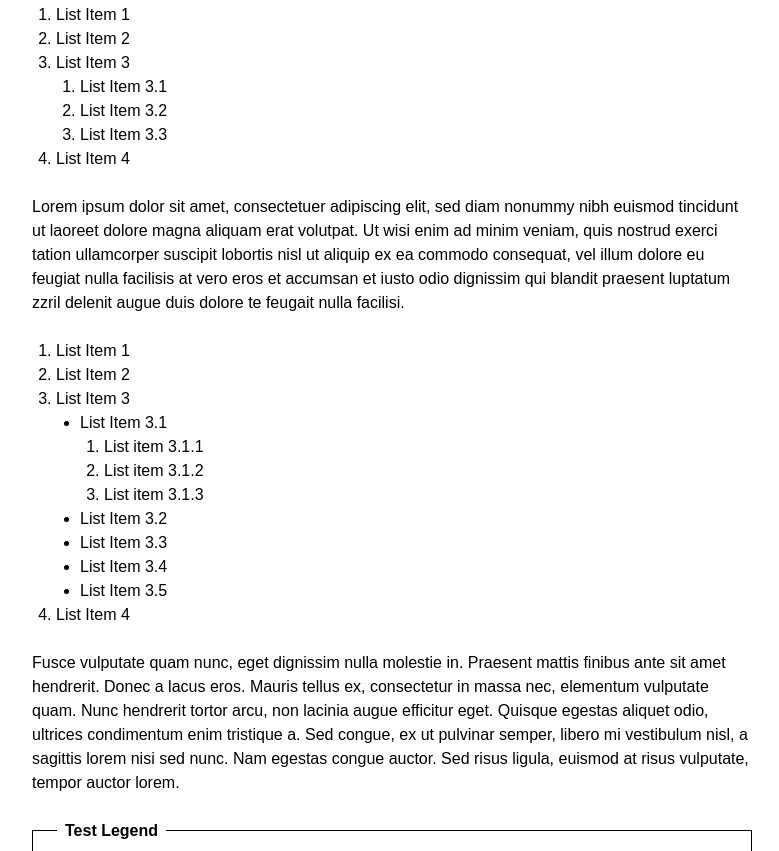
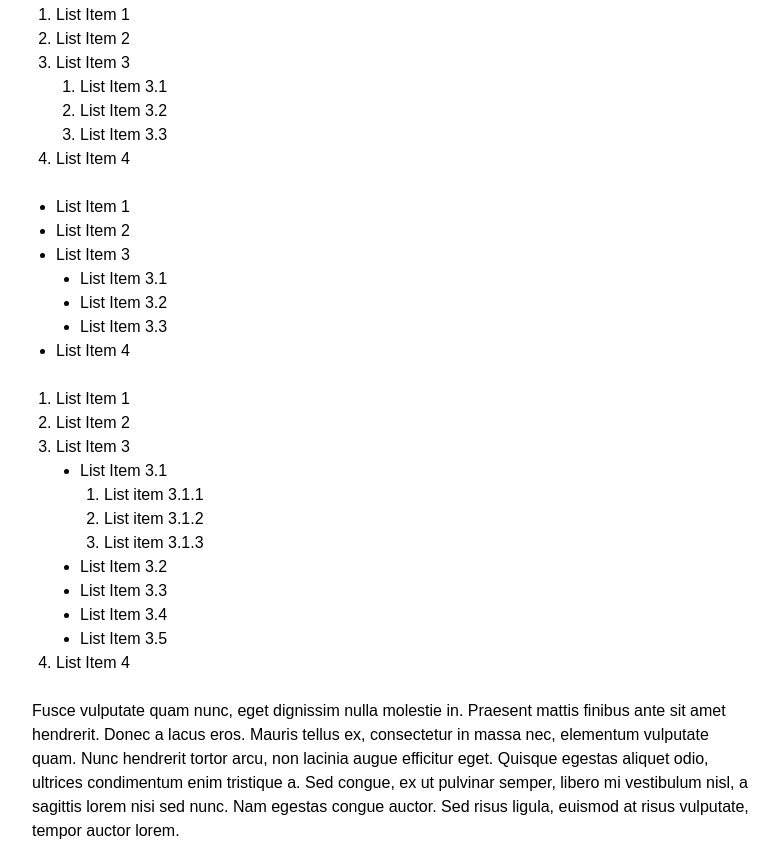
Before and after one commit to taufik-nurrohman/layout, a plain HTML site: page index.html in a window 1280 px wide. Shown: the part 2182-3033 px from the top of the page, without its empty margins (248-1027 px from the left). Drawn offline with Linux system fonts and the light colour scheme.

Commit message:
TODO: Documentation

```diff
--- a/index.html
+++ b/index.html
@@ -30,7 +30,7 @@
 <p>Paragraph</p>
 <p><small>Small</small></p>
 <p>Suspendisse in sagittis purus, at lobortis tortor. Donec faucibus, urna eget volutpat mollis, ligula erat tincidunt neque, sit amet pharetra libero metus at mauris. Aliquam metus neque, pellentesque id euismod vel, fermentum et nisl. Sed vulputate ipsum dapibus augue sollicitudin cursus. Vestibulum ante ipsum primis in faucibus orci luctus et ultrices posuere cubilia curae; Phasellus bibendum pulvinar ipsum ut condimentum. Ut vitae rutrum leo.</p>
-<p>Lorem <strong>bold</strong> ipsum dolor <em>italic</em> sit amet, consectetuer <code>code</code> adipiscing elit, sed diam nonummy nibh euismod <mark>mark</mark> tincidunt ut laoreet <kbd>kbd</kbd> dolore magna aliquam erat volutpat. Ut wisi <del>del</del> enim <ins>ins</ins> ad minim veniam, quis nostrud H<sub>2</sub>O exerci tation 10<sup>2</sup> ullamcorper suscipit lobortis nisl ut aliquip ex ea commodo consequat.</p>
+<p>Lorem <strong>bold</strong> ipsum dolor <em>italic</em> sit amet, <small>small</small> consectetuer <code>code</code> adipiscing elit, sed diam <abbr title="Yo!">abbr</abbr> nonummy nibh euismod <mark>mark</mark> tincidunt ut laoreet <kbd>kbd</kbd> dolore magna aliquam erat volutpat. Ut wisi <del>del</del> enim <ins>ins</ins> ad minim veniam, quis nostrud H<sub>2</sub>O exerci tation 10<sup>2</sup> ullamcorper suscipit <dfn>dfn</dfn> lobortis nisl ut aliquip ex ea commodo consequat.</p>
 <pre><code>function foo(bar = true) {
     return bar ?? 'baz';
 }</code></pre>
@@ -74,7 +74,8 @@
 <ol>
   <li>List Item 1</li>
   <li>List Item 2</li>
-  <li>List Item 3 <ol>
+  <li>List Item 3
+    <ol>
       <li>List Item 3.1</li>
       <li>List Item 3.2</li>
       <li>List Item 3.3</li>
@@ -82,11 +83,23 @@
   </li>
   <li>List Item 4</li>
 </ol>
-<p>Lorem ipsum dolor sit amet, consectetuer adipiscing elit, sed diam nonummy nibh euismod tincidunt ut laoreet dolore magna aliquam erat volutpat. Ut wisi enim ad minim veniam, quis nostrud exerci tation ullamcorper suscipit lobortis nisl ut aliquip ex ea commodo consequat, vel illum dolore eu feugiat nulla facilisis at vero eros et accumsan et iusto odio dignissim qui blandit praesent luptatum zzril delenit augue duis dolore te feugait nulla facilisi.</p>
+<ul>
+  <li>List Item 1</li>
+  <li>List Item 2</li>
+  <li>List Item 3
+    <ul>
+      <li>List Item 3.1</li>
+      <li>List Item 3.2</li>
+      <li>List Item 3.3</li>
+    </ul>
+  </li>
+  <li>List Item 4</li>
+</ul>
 <ol>
   <li>List Item 1</li>
   <li>List Item 2</li>
-  <li>List Item 3 <ul>
+  <li>List Item 3
+    <ul>
       <li>List Item 3.1
         <ol>
           <li>List item 3.1.1</li>
```
Also changed, not shown: README.md.
